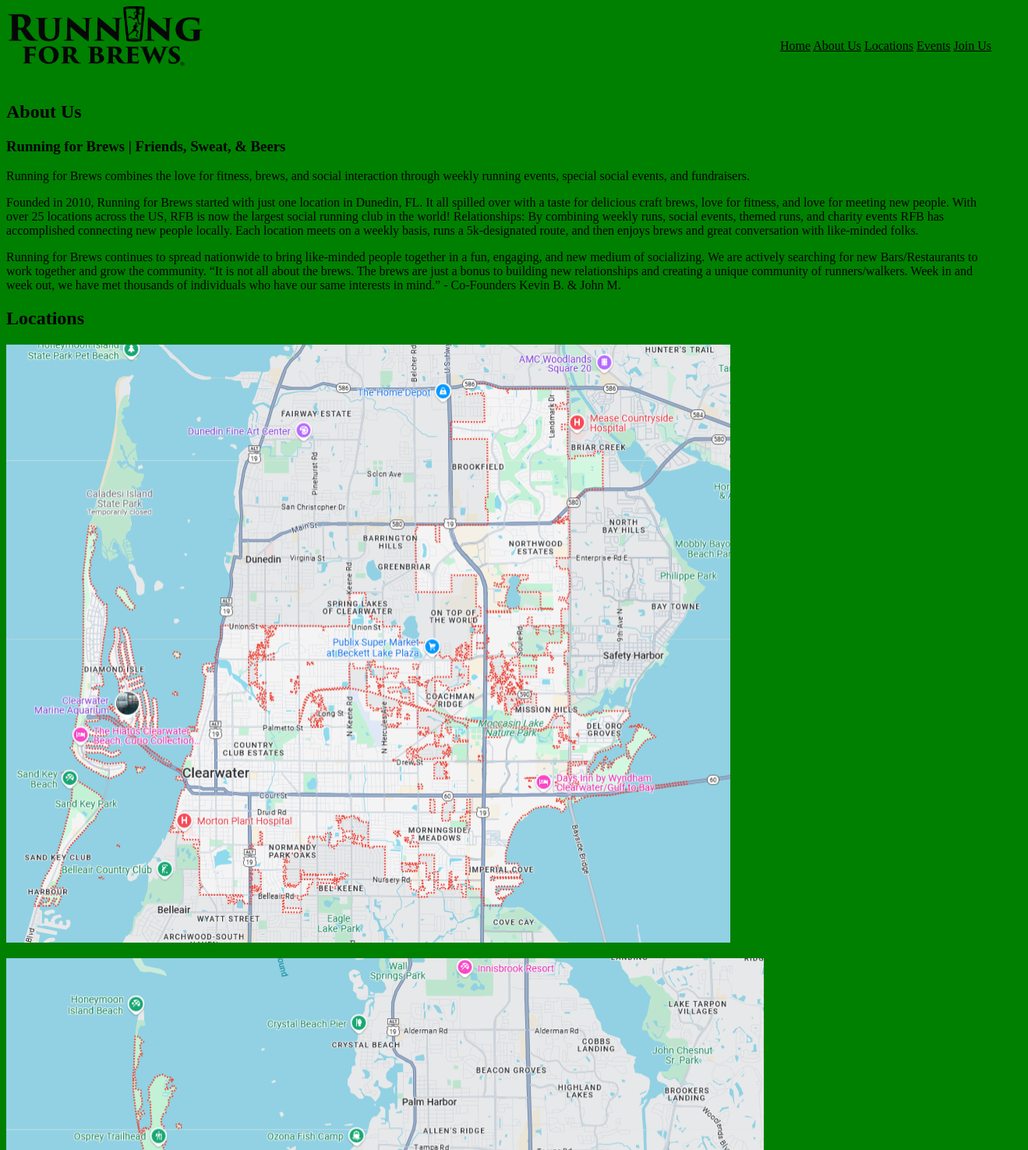
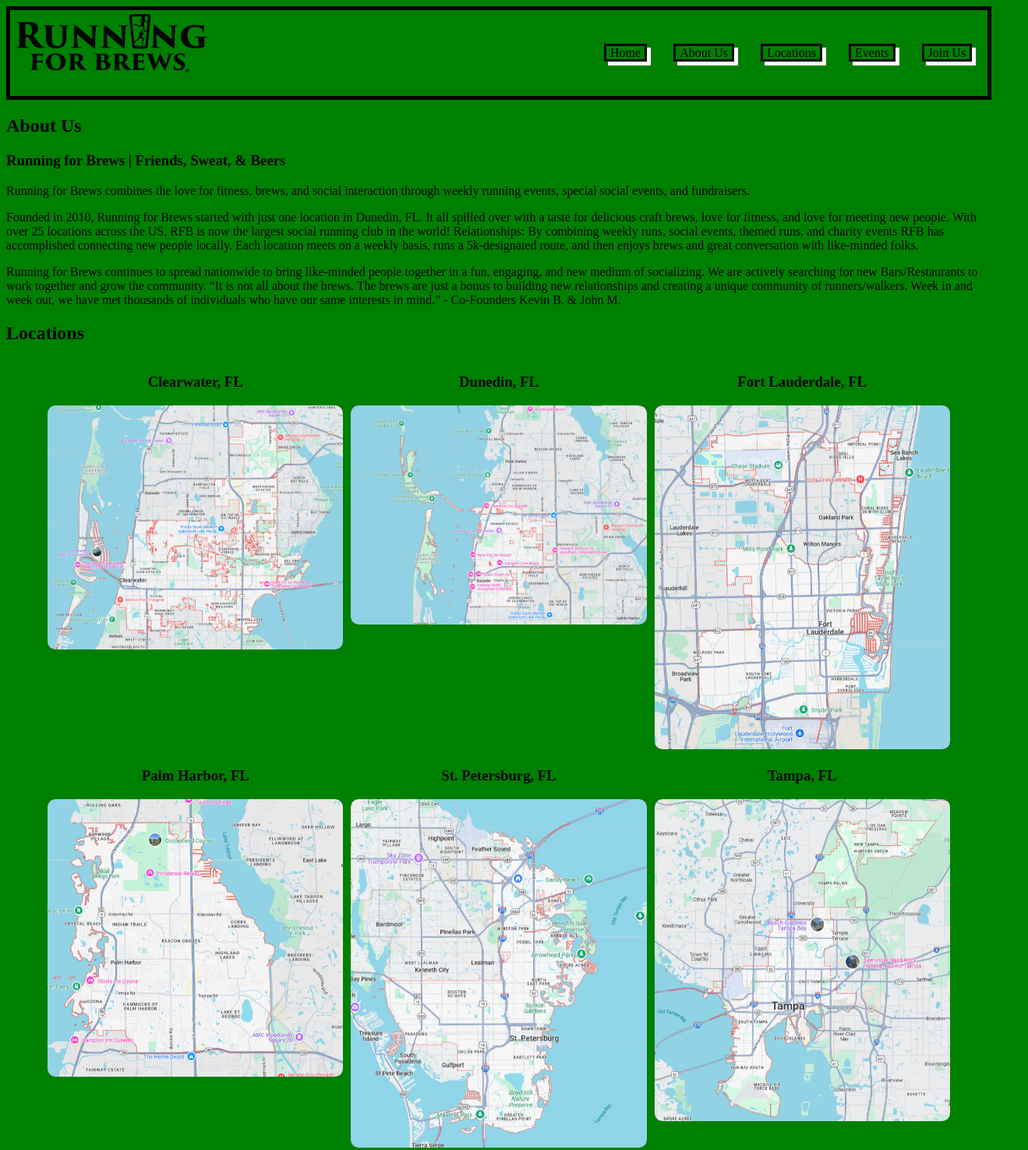
Before and after one commit to Kirkkm/Codecademy-ResponsiveClubWebsite, a plain HTML site: page index.html in a window 1280 px wide. Shown: the top 1475 px of the page at 78% size, 1319 px wide, since content can reach past the window. Drawn offline with Linux system fonts and the light colour scheme.

Commit message:
Saving progress made so far

```diff
--- a/index.html
+++ b/index.html
@@ -31,28 +31,28 @@
         <div id="Locations">
             <h2>Locations</h2>
             <div class="locations_container">
-                <div>
-                    <p></p>
+                <div class="location">
+                    <h3>Clearwater, FL</h3>
                     <img src="./resources/images/ClearwaterLoc.png">
                 </div>
-                <div>
-                    <p></p>
+                <div class="location">
+                    <h3>Dunedin, FL</h3>
                     <img src="./resources/images/DunedinLoc.png">
                 </div>
-                <div>
-                    <p></p>
+                <div class="location">
+                    <h3>Fort Lauderdale, FL</h3>
                     <img src="./resources/images/FortLauderdaleLoc.png">
                 </div>
-                <div>
-                    <p></p>
+                <div class="location">
+                    <h3>Palm Harbor, FL</h3>
                     <img src="./resources/images/PalmHarborLoc.png">
                 </div>
-                <div>
-                    <p></p>
+                <div class="location">
+                    <h3>St. Petersburg, FL</h3>
                     <img src="./resources/images/StPeteLoc.png">
                 </div>
-                <div>
-                    <p></p>
+                <div class="location">
+                    <h3>Tampa, FL</h3>
                     <img src="./resources/images/TampaLoc.png">
                 </div>
             </div>
--- a/style.css
+++ b/style.css
@@ -5,11 +5,76 @@
 
 header{
     display: flex;
+    padding: 5px;
     flex-direction: row;
     align-items: center;
     justify-content: space-between;
+    flex-wrap: wrap;
+    border: solid 5px black;
 }
 
 header img {
     width: 20%;
 }
+
+header a{
+    text-decoration: none;
+    color: black;
+    border:solid 3px black;
+    box-shadow: 5px 5px white;
+    padding: 0 5px;
+    margin: 5px 15px;
+}
+
+header a:hover {
+    color: white;
+    border:solid 3px white;
+    box-shadow: 5px 5px gray;
+    padding: 0 5px;
+}
+
+header a:active {
+    color: rgb(170, 170, 170);
+    border:solid 3px gray;
+    margin-left: 5px;
+    margin: 5px;
+    box-shadow: 0 0;
+    padding: 0 5px;
+}
+
+header a:visited {
+    color: #056921;
+}
+
+.locations_container,
+.events_container {
+    display: inline-flex;
+    flex-direction: row;
+    justify-content: center;
+    align-items: stretch;
+    flex-wrap: wrap;
+}
+
+.location,
+.event {
+    width: 30%;
+    margin: 0 5px;
+}
+
+.event {
+    border: solid 5px black;
+    padding: 5px;
+}
+
+.location h3,
+.event p,
+.event h3{
+    text-align: center;
+}
+
+.location img,
+.event img {
+    background-color: rgb(56, 56, 56);
+    width: 100%;
+    border-radius: 10px;
+}
```
